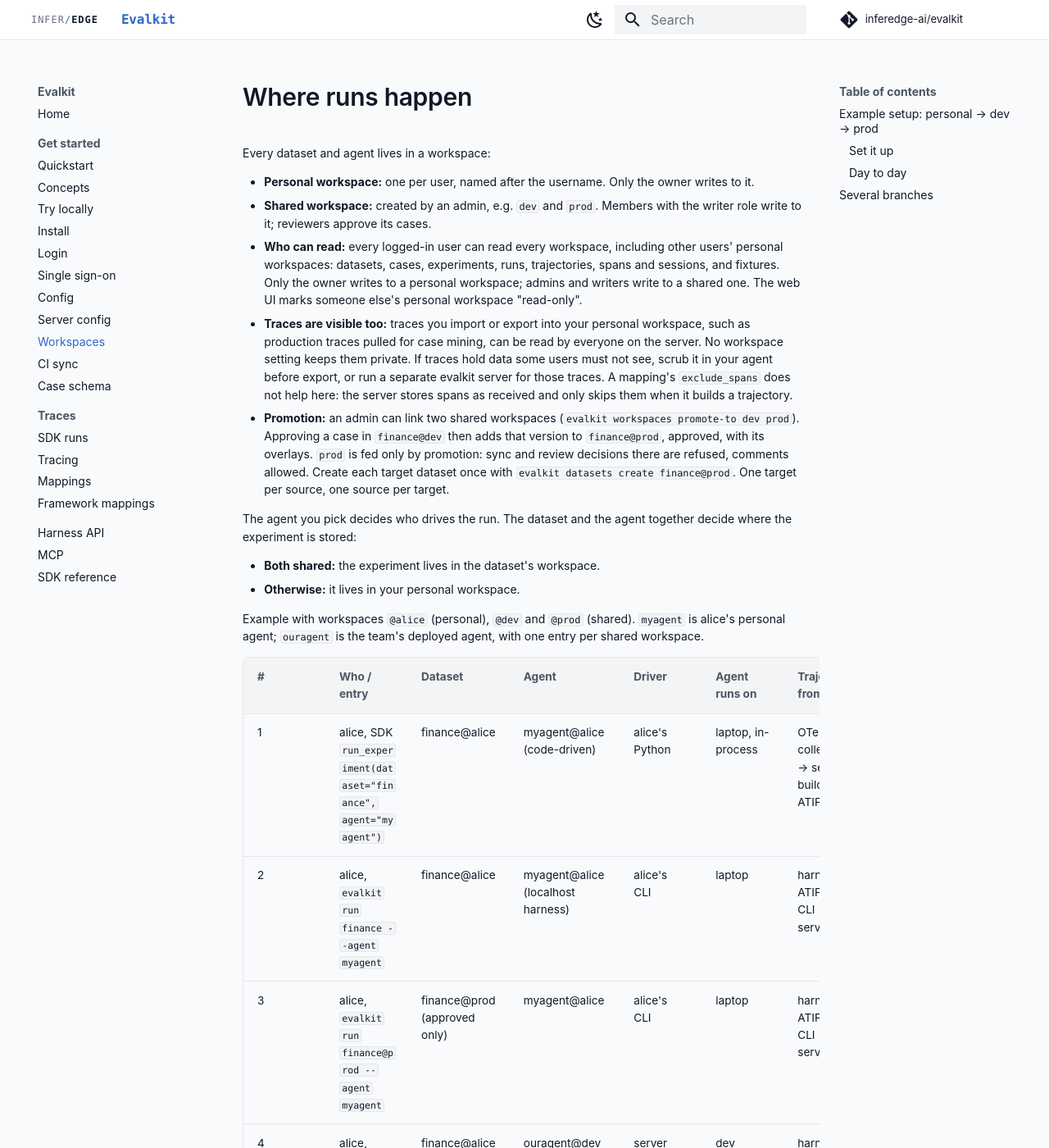
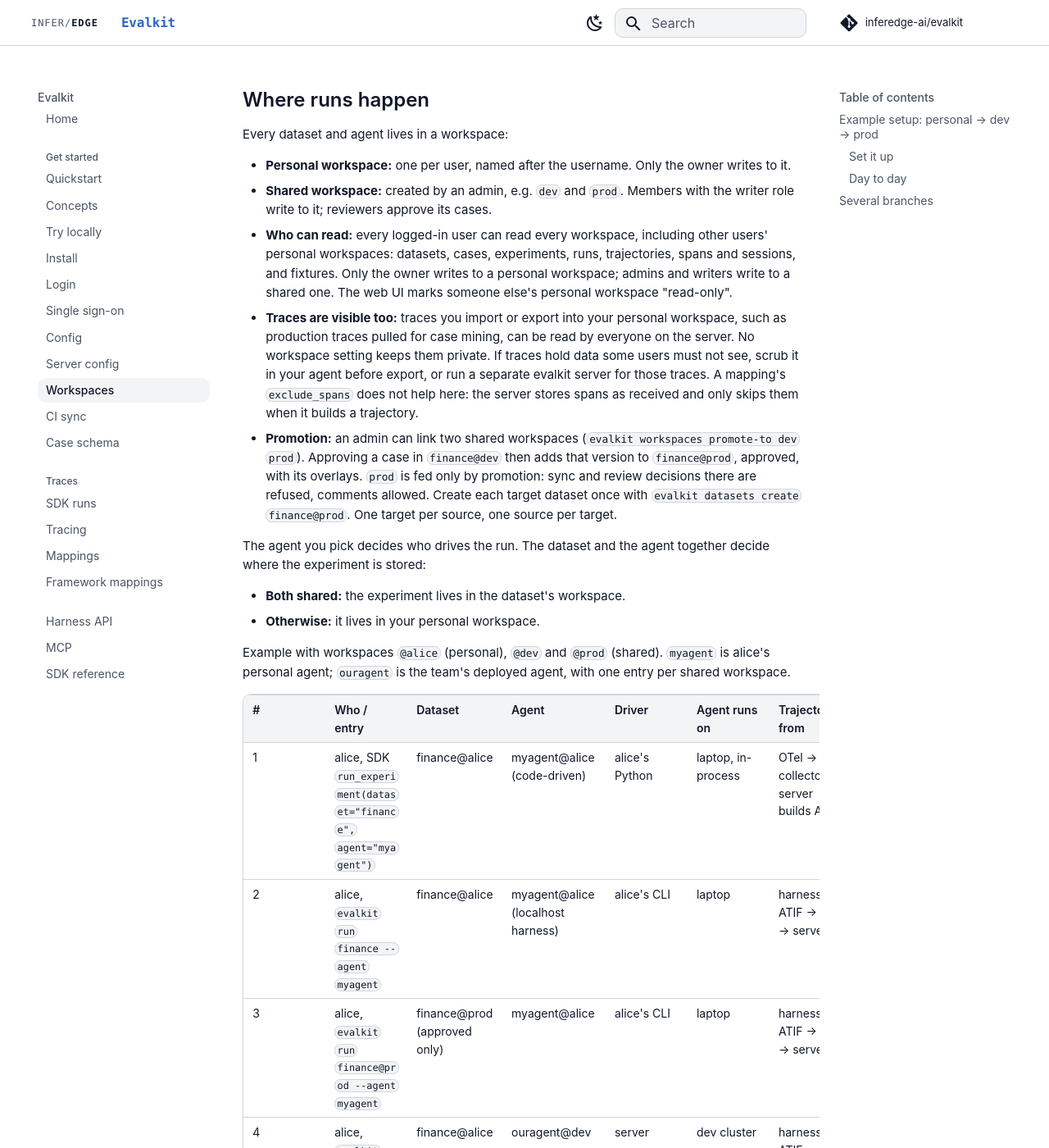
Before and after one commit to inferedge-ai/evalkit, an MkDocs documentation site: the page built from docs/user/workspaces.md, in a window 1280 px wide and 1400 px high. Shown: the whole window at 82% size. Built offline with MkDocs 1.6.1 and Material for MkDocs 9.7.7, drawn with Linux system fonts in a browser that asks for light colours; comment, search, counter and statistics services are not loaded; the version menu is left out.

Commit message:
Style the docs site and the web UI docs page with the UI's design tokens
Co-Authored-By: Claude <noreply@anthropic.com>

```diff
--- a/docs/site/stylesheets/evalkit.css
+++ b/docs/site/stylesheets/evalkit.css
@@ -1,67 +1,86 @@
-/* The web UI's tokens (ui/src/theme.css) mapped onto Material's variables. */
-@import url("https://fonts.googleapis.com/css2?family=JetBrains+Mono:wght@400;600&display=swap");
+/* The web UI's design tokens (tokens.css, generated from ui/src/styles/tokens) mapped onto
+   Material's variables, with the UI's roles from ui/src/theme.css. */
+@import url("https://fonts.googleapis.com/css2?family=Roboto:wght@400;500;600;700&family=JetBrains+Mono:wght@400;600&display=swap");
 
 :root {
-  --md-text-font-family: -apple-system, BlinkMacSystemFont, "Segoe UI", system-ui, sans-serif;
+  --md-text-font-family: "Roboto", system-ui, sans-serif;
   --md-code-font-family: "JetBrains Mono", ui-monospace, "SF Mono", Menlo, monospace;
-}
-
-[data-md-color-scheme="default"] {
-  --ek-brand: rgb(46 103 200);
-  --ek-brand-hover: rgb(32 72 140);
-  --ek-surface: rgb(255 255 255);
-  --ek-canvas: rgb(249 250 251);
-  --ek-fill: rgb(243 244 246);
-  --ek-line: rgb(229 231 235);
-  --ek-ink: rgb(17 24 39);
-  --ek-ink-2: rgb(75 85 99);
-  --ek-ink-3: rgb(107 114 128);
+  --ek-radius-sm: calc(var(--radius) * 0.6);
+  --ek-radius-md: calc(var(--radius) * 0.8);
+  --ek-radius-lg: var(--radius);
+  --ek-ink-2: var(--color-gray-600);
+  --ek-ink-4: var(--color-gray-400);
 }
 
 [data-md-color-scheme="slate"] {
-  --ek-brand: rgb(107 154 232);
-  --ek-brand-hover: rgb(144 181 243);
-  --ek-surface: rgb(23 30 44);
-  --ek-canvas: rgb(15 21 33);
-  --ek-fill: rgb(33 42 58);
-  --ek-line: rgb(50 61 80);
-  --ek-ink: rgb(241 245 249);
-  --ek-ink-2: rgb(190 200 215);
-  --ek-ink-3: rgb(148 161 182);
-  --md-hue: 220;
+  --ek-ink-2: var(--color-gray-300);
+  --ek-ink-4: var(--color-gray-500);
 }
 
 [data-md-color-scheme="default"],
 [data-md-color-scheme="slate"] {
-  --md-primary-fg-color: var(--ek-surface);
-  --md-primary-fg-color--light: var(--ek-surface);
-  --md-primary-fg-color--dark: var(--ek-surface);
-  --md-primary-bg-color: var(--ek-ink);
+  --ek-brand: var(--primary);
+  --ek-brand-hover: color-mix(in oklab, var(--primary) 80%, var(--foreground));
+  --ek-surface: var(--card);
+  --ek-canvas: var(--background);
+  --ek-fill: var(--muted);
+  --ek-line: var(--border);
+  --ek-ink: var(--foreground);
+  --ek-ink-3: var(--muted-foreground);
+  --md-hue: 220;
+
+  --md-primary-fg-color: var(--card);
+  --md-primary-fg-color--light: var(--card);
+  --md-primary-fg-color--dark: var(--card);
+  --md-primary-bg-color: var(--foreground);
   --md-primary-bg-color--light: var(--ek-ink-2);
   --md-accent-fg-color: var(--ek-brand-hover);
-  --md-accent-fg-color--transparent: color-mix(in srgb, var(--ek-brand) 10%, transparent);
+  --md-accent-fg-color--transparent: color-mix(in oklab, var(--primary) 10%, transparent);
+  --md-accent-bg-color: var(--primary-foreground);
 
-  --md-default-bg-color: var(--ek-canvas);
-  --md-default-fg-color: var(--ek-ink);
+  --md-default-bg-color: var(--background);
+  --md-default-fg-color: var(--foreground);
   --md-default-fg-color--light: var(--ek-ink-2);
-  --md-default-fg-color--lighter: var(--ek-ink-3);
-  --md-default-fg-color--lightest: var(--ek-line);
+  --md-default-fg-color--lighter: var(--muted-foreground);
+  --md-default-fg-color--lightest: var(--border);
 
-  --md-typeset-color: var(--ek-ink);
-  --md-typeset-a-color: var(--ek-brand);
-  --md-code-bg-color: var(--ek-fill);
-  --md-code-hl-color: color-mix(in srgb, var(--ek-brand) 15%, transparent);
-  --md-code-fg-color: var(--ek-ink);
-  --md-typeset-table-color: var(--ek-line);
-  --md-footer-bg-color: var(--ek-canvas);
-  --md-footer-bg-color--dark: var(--ek-canvas);
+  --md-typeset-color: var(--foreground);
+  --md-typeset-a-color: var(--primary);
+  --md-code-bg-color: var(--muted);
+  --md-code-fg-color: var(--foreground);
+  --md-code-hl-color: color-mix(in oklab, var(--primary) 15%, transparent);
+  --md-typeset-table-color: var(--border);
+  --md-typeset-table-color--light: color-mix(in oklab, var(--border) 50%, transparent);
+  --md-admonition-bg-color: var(--card);
+  --md-admonition-fg-color: var(--foreground);
+  --md-footer-bg-color: var(--background);
+  --md-footer-bg-color--dark: var(--background);
   --md-footer-fg-color: var(--ek-ink-2);
-  --md-footer-fg-color--light: var(--ek-ink-3);
+  --md-footer-fg-color--light: var(--muted-foreground);
+  --md-footer-fg-color--lighter: var(--ek-ink-4);
+  --md-shadow-z1: 0 1px 2px 0 rgb(0 0 0 / 0.05);
+  --md-shadow-z2: 0 1px 3px 0 rgb(0 0 0 / 0.1), 0 1px 2px -1px rgb(0 0 0 / 0.1);
+  --md-shadow-z3: 0 4px 6px -1px rgb(0 0 0 / 0.1), 0 2px 4px -2px rgb(0 0 0 / 0.1);
 }
 
+body {
+  -webkit-font-smoothing: antialiased;
+}
+
+::selection {
+  background-color: color-mix(in oklab, var(--primary) 20%, transparent);
+}
+
+/* Header and tabs: the UI's top bar, a card surface over a hairline. */
 .md-header {
-  border-bottom: 1px solid var(--ek-line);
+  height: var(--height-top-bar);
+  background-color: var(--card);
+  border-bottom: 1px solid var(--border);
   box-shadow: none;
+}
+
+.md-header__inner {
+  height: 100%;
 }
 
 .md-header[data-md-state="shadow"],
@@ -70,76 +89,11 @@
 }
 
 .md-tabs {
-  background-color: var(--ek-surface);
+  background-color: var(--card);
   color: var(--ek-ink-2);
+  border-bottom: 1px solid var(--border);
 }
 
-.md-search__input {
-  background-color: var(--ek-fill);
-  color: var(--ek-ink);
-}
-
-.md-search__input::placeholder,
-.md-search__icon {
-  color: var(--ek-ink-3);
-}
-
-.md-nav__link--active,
-.md-nav__item .md-nav__link--active {
-  color: var(--ek-brand);
-}
-
-.md-typeset {
-  font-size: 0.7rem;
-  line-height: 1.55;
-}
-
-.md-typeset h1 {
-  color: var(--ek-ink);
-  font-weight: 600;
-  font-size: 1.5rem;
-}
-
-.md-typeset h2,
-.md-typeset h3 {
-  font-weight: 600;
-}
-
-.md-typeset code {
-  border-radius: 4px;
-  font-size: 0.85em;
-}
-
-.md-typeset pre > code {
-  border: 1px solid var(--ek-line);
-  border-radius: 6px;
-}
-
-.md-typeset table:not([class]) {
-  border: 1px solid var(--ek-line);
-  border-radius: 6px;
-  font-size: 0.68rem;
-}
-
-.md-typeset table:not([class]) th {
-  background-color: var(--ek-fill);
-  color: var(--ek-ink-2);
-}
-
-.md-banner {
-  background-color: color-mix(in srgb, var(--ek-brand) 12%, var(--ek-surface));
-  color: var(--ek-ink);
-}
-
-.md-banner a {
-  color: var(--ek-brand);
-}
-
-.doc-signature {
-  font-family: var(--md-code-font-family);
-}
-
-/* The web UI's header: the InferEdge lockup, then "Evalkit" in the brand colour. */
 .md-header__button.md-logo {
   margin-right: 0.4rem;
   padding: 0.4rem 0;
@@ -154,15 +108,15 @@
 }
 
 .ek-infer {
-  color: var(--ek-ink-3);
+  color: var(--muted-foreground);
 }
 
 .ek-slash {
-  color: var(--ek-brand);
+  color: var(--primary);
 }
 
 .ek-edge {
-  color: var(--ek-ink);
+  color: var(--foreground);
   font-weight: 700;
 }
 
@@ -170,20 +124,175 @@
   font-family: var(--md-code-font-family);
   font-weight: 600;
   letter-spacing: -0.01em;
-  color: var(--ek-brand);
+  color: var(--primary);
 }
 
 .md-header__topic .md-ellipsis {
   font-size: 0.8rem;
 }
 
-/* Links, inline code and code blocks as the UI's markdown renders them. */
+.md-header__button.md-icon:hover,
+.md-source:hover {
+  opacity: 1;
+  color: var(--primary);
+}
+
+/* Search: the UI's input, a muted field with a hairline and the brand focus ring. */
+.md-search__form {
+  background-color: var(--muted);
+  border: 1px solid var(--input);
+  border-radius: var(--ek-radius-md);
+  box-shadow: none;
+}
+
+.md-search__form:hover {
+  background-color: var(--muted);
+}
+
+[data-md-toggle="search"]:checked ~ .md-header .md-search__form {
+  background-color: var(--popover);
+  border-color: var(--ring);
+  box-shadow: 0 0 0 3px color-mix(in oklab, var(--ring) 24%, transparent);
+  border-radius: var(--ek-radius-md) var(--ek-radius-md) 0 0;
+}
+
+.md-search__input {
+  background-color: transparent;
+  color: var(--foreground);
+}
+
+.md-search__input::placeholder,
+.md-search__icon {
+  color: var(--muted-foreground);
+}
+
+.md-search__output {
+  border: 1px solid var(--border);
+  border-top: none;
+  border-radius: 0 0 var(--ek-radius-md) var(--ek-radius-md);
+  box-shadow: var(--md-shadow-z2);
+}
+
+.md-search__scrollwrap,
+.md-search-result__meta {
+  background-color: var(--popover);
+}
+
+.md-search-result__meta {
+  color: var(--muted-foreground);
+  border-bottom: 1px solid var(--border);
+}
+
+.md-search-result__link:is(:focus, :hover),
+.md-search-result__more > summary:is(:focus, :hover) {
+  background-color: var(--muted);
+}
+
+.md-search-result mark {
+  color: var(--primary);
+}
+
+/* Sidebar and table of contents: the UI's docs menu, a muted pill on the current page. */
+.md-nav {
+  font-size: 0.7rem;
+}
+
+.md-nav__title {
+  color: var(--muted-foreground);
+  font-weight: 500;
+}
+
+.md-nav__item--section > .md-nav__link {
+  color: var(--muted-foreground);
+  font-size: 0.6rem;
+  font-weight: 500;
+}
+
+.md-sidebar--primary .md-nav__link {
+  margin-top: 0.1rem;
+  padding: 0.3rem 0.5rem;
+  border-radius: var(--ek-radius-md);
+  color: var(--muted-foreground);
+  transition: background-color var(--duration-medium) var(--ease-standard),
+    color var(--duration-medium) var(--ease-standard);
+}
+
+.md-sidebar--primary .md-nav__item--section > .md-nav__link {
+  padding-bottom: 0.1rem;
+}
+
+.md-sidebar--primary .md-nav__link[href]:hover {
+  background-color: var(--muted);
+  color: var(--foreground);
+}
+
+.md-sidebar--primary .md-nav__link--active,
+.md-sidebar--primary .md-nav__link--active:hover {
+  background-color: var(--muted);
+  color: var(--foreground);
+  font-weight: 500;
+}
+
+.md-sidebar--secondary .md-nav__link {
+  color: var(--muted-foreground);
+}
+
+.md-sidebar--secondary .md-nav__link--active,
+.md-sidebar--secondary .md-nav__link:hover {
+  color: var(--primary);
+}
+
+/* Body text and headings at the UI docs page's sizes. */
+.md-typeset {
+  font-size: 0.75rem;
+  line-height: 1.55;
+}
+
+.md-typeset h1,
+.md-typeset h2,
+.md-typeset h3,
+.md-typeset h4 {
+  color: var(--foreground);
+  font-weight: 600;
+  letter-spacing: normal;
+}
+
+.md-typeset h1 {
+  font-size: 1.6em;
+  margin: 0 0 0.6em;
+}
+
+.md-typeset h2 {
+  font-size: 1.2em;
+  margin: 1.6em 0 0.5em;
+}
+
+.md-typeset h3 {
+  font-size: 1.05em;
+  margin: 1.2em 0 0.4em;
+}
+
+.md-typeset h4 {
+  font-size: 1em;
+  margin: 1em 0 0.4em;
+}
+
+.md-typeset .headerlink {
+  color: var(--muted-foreground);
+}
+
+.md-typeset .headerlink:is(:focus, :hover),
+.md-typeset :target > .headerlink {
+  color: var(--primary);
+}
+
 .md-typeset a {
+  color: var(--primary);
   text-decoration: underline;
   text-underline-offset: 2px;
 }
 
-.md-typeset a:hover {
+.md-typeset a:is(:focus, :hover) {
   color: var(--ek-brand-hover);
 }
 
@@ -193,17 +302,33 @@
   text-decoration: none;
 }
 
+/* Inline code and code blocks as the UI's markdown renders them. */
 .md-typeset :not(pre) > code {
-  border: 1px solid var(--ek-line);
-  border-radius: 3px;
+  background-color: var(--muted);
+  border: 1px solid var(--border);
+  border-radius: var(--ek-radius-sm);
   padding: 0 0.2em;
+  font-size: 0.85em;
 }
 
-/* Code blocks use the app's highlighting: prism's `github` theme in light,
-   `nightOwl` in dark (ui/src/pages/DocsPage.tsx). */
+.md-typeset pre > code {
+  background-color: var(--muted);
+  border: 1px solid var(--border);
+  border-radius: var(--ek-radius-md);
+}
+
+.md-typeset .md-code__nav,
+.md-typeset .md-clipboard {
+  color: var(--muted-foreground);
+}
+
+.md-typeset .md-clipboard:is(:focus, :hover) {
+  color: var(--primary);
+}
+
+/* Prism's `github` theme in light and `nightOwl` in dark, the themes the UI's code blocks
+   use (ui/src/pages/DocsPage.tsx), over the muted token background. */
 [data-md-color-scheme="default"] {
-  --ek-pre-bg: #f6f8fa;
-  --ek-pre-fg: #393a34;
   --md-code-hl-comment-color: #999988;
   --md-code-hl-string-color: #e3116c;
   --md-code-hl-number-color: #36acaa;
@@ -219,8 +344,6 @@
 }
 
 [data-md-color-scheme="slate"] {
-  --ek-pre-bg: #011627;
-  --ek-pre-fg: #d6deeb;
   --md-code-hl-comment-color: rgb(99 119 119);
   --md-code-hl-string-color: rgb(173 219 103);
   --md-code-hl-number-color: rgb(247 140 108);
@@ -235,21 +358,197 @@
   --md-code-hl-generic-color: #d6deeb;
 }
 
-.md-typeset pre > code {
-  background-color: var(--ek-pre-bg);
-  color: var(--ek-pre-fg);
-}
-
 .md-typeset .highlight .c,
 .md-typeset .highlight .c1,
 .md-typeset .highlight .cm {
   font-style: italic;
 }
 
-tr:has(.ek-row-anchor:target) {
-  background-color: var(--ek-fill);
+/* Tables: hairline borders, a muted header row, the UI's radius. */
+.md-typeset table:not([class]) {
+  border: 1px solid var(--border);
+  border-radius: var(--ek-radius-md);
+  font-size: 0.7rem;
+  box-shadow: none;
+}
+
+.md-typeset table:not([class]) th {
+  background-color: var(--muted);
+  color: var(--foreground);
+  font-weight: 600;
+}
+
+.md-typeset table:not([class]) :is(th, td) {
+  border-top: 1px solid var(--border);
+  padding: 0.5em 0.8em;
+}
+
+.md-typeset table:not([class]) tbody tr:hover {
+  background-color: color-mix(in oklab, var(--muted) 50%, transparent);
+  box-shadow: none;
+}
+
+tr:has(.ek-row-anchor:target),
+.md-typeset table:not([class]) tbody tr:has(.ek-row-anchor:target) {
+  background-color: var(--muted);
 }
 
 .ek-row-anchor {
   scroll-margin-top: 4rem;
 }
+
+/* Content tabs: the UI's TabsList, a muted track with the selected tab raised on it. */
+.md-typeset .tabbed-set {
+  margin: 0.75em 0;
+}
+
+.md-typeset .tabbed-labels {
+  display: inline-flex;
+  gap: 0;
+  max-width: 100%;
+  padding: 3px;
+  border-radius: var(--ek-radius-lg);
+  background-color: var(--muted);
+  box-shadow: none;
+}
+
+.md-typeset .tabbed-labels::before,
+.js .md-typeset .tabbed-labels::before {
+  display: none;
+}
+
+.md-typeset .tabbed-labels {
+  width: fit-content;
+}
+
+.md-typeset .tabbed-labels > label > a {
+  display: inline;
+  margin: 0;
+  padding: 0;
+  color: inherit;
+  text-decoration: none;
+}
+
+.md-typeset .tabbed-labels > label {
+  padding: 0.25rem 0.75rem;
+  border: 1px solid transparent;
+  border-radius: var(--ek-radius-md);
+  color: color-mix(in oklab, var(--foreground) 60%, transparent);
+  font-size: 0.7rem;
+  font-weight: 500;
+  transition: color var(--duration-medium) var(--ease-standard),
+    background-color var(--duration-medium) var(--ease-standard);
+}
+
+.md-typeset .tabbed-labels > label:hover {
+  color: var(--foreground);
+}
+
+.md-typeset .tabbed-set > input:nth-child(1):checked ~ .tabbed-labels > :nth-child(1),
+.md-typeset .tabbed-set > input:nth-child(2):checked ~ .tabbed-labels > :nth-child(2),
+.md-typeset .tabbed-set > input:nth-child(3):checked ~ .tabbed-labels > :nth-child(3),
+.md-typeset .tabbed-set > input:nth-child(4):checked ~ .tabbed-labels > :nth-child(4),
+.md-typeset .tabbed-set > input:nth-child(5):checked ~ .tabbed-labels > :nth-child(5),
+.md-typeset .tabbed-set > input:nth-child(6):checked ~ .tabbed-labels > :nth-child(6) {
+  background-color: var(--background);
+  color: var(--foreground);
+  box-shadow: var(--md-shadow-z1);
+}
+
+[data-md-color-scheme="slate"] .md-typeset .tabbed-set > input:checked ~ .tabbed-labels > label {
+  box-shadow: none;
+}
+
+[data-md-color-scheme="slate"] .md-typeset .tabbed-set > input:nth-child(1):checked ~ .tabbed-labels > :nth-child(1),
+[data-md-color-scheme="slate"] .md-typeset .tabbed-set > input:nth-child(2):checked ~ .tabbed-labels > :nth-child(2),
+[data-md-color-scheme="slate"] .md-typeset .tabbed-set > input:nth-child(3):checked ~ .tabbed-labels > :nth-child(3),
+[data-md-color-scheme="slate"] .md-typeset .tabbed-set > input:nth-child(4):checked ~ .tabbed-labels > :nth-child(4),
+[data-md-color-scheme="slate"] .md-typeset .tabbed-set > input:nth-child(5):checked ~ .tabbed-labels > :nth-child(5),
+[data-md-color-scheme="slate"] .md-typeset .tabbed-set > input:nth-child(6):checked ~ .tabbed-labels > :nth-child(6) {
+  border-color: var(--input);
+  background-color: var(--background);
+}
+
+.md-typeset .tabbed-set > input:focus-visible ~ .tabbed-labels > label:is(:focus-visible) {
+  box-shadow: 0 0 0 3px color-mix(in oklab, var(--ring) 50%, transparent);
+}
+
+.md-typeset .tabbed-content {
+  padding-top: 0.25rem;
+}
+
+/* Admonitions: a card with a hairline; the type colour stays on the icon and the left edge. */
+.md-typeset :is(.admonition, details) {
+  border: 1px solid var(--border);
+  border-left-width: 0.2rem;
+  border-radius: var(--ek-radius-md);
+  background-color: var(--card);
+  box-shadow: none;
+  font-size: 0.7rem;
+}
+
+.md-typeset :is(.admonition, details)[class] {
+  border-top-color: var(--border);
+  border-right-color: var(--border);
+  border-bottom-color: var(--border);
+}
+
+.md-typeset :is(.admonition-title, summary) {
+  color: var(--foreground);
+  font-weight: 600;
+}
+
+/* Images: never wider than the column, the UI's radius and hairline. */
+.md-typeset img {
+  max-width: 100%;
+  height: auto;
+  border: 1px solid var(--border);
+  border-radius: var(--ek-radius-md);
+}
+
+/* Footer, banner and the version selector. */
+.md-footer {
+  border-top: 1px solid var(--border);
+}
+
+.md-footer-meta {
+  background-color: var(--background);
+}
+
+.md-banner {
+  background-color: color-mix(in oklab, var(--primary) 12%, var(--card));
+  color: var(--foreground);
+}
+
+.md-banner a {
+  color: var(--primary);
+}
+
+.md-version__current {
+  color: var(--muted-foreground);
+  font-family: var(--md-code-font-family);
+}
+
+.md-version__list {
+  background-color: var(--popover);
+  border: 1px solid var(--border);
+  border-radius: var(--ek-radius-md);
+  box-shadow: var(--md-shadow-z2);
+  color: var(--popover-foreground);
+}
+
+.md-version__link:is(:focus, :hover) {
+  background-color: var(--muted);
+  color: var(--foreground);
+}
+
+.md-top {
+  background-color: var(--card);
+  border: 1px solid var(--border);
+  box-shadow: var(--md-shadow-z1);
+  color: var(--foreground);
+}
+
+.doc-signature {
+  font-family: var(--md-code-font-family);
+}
--- a/mkdocs.yml
+++ b/mkdocs.yml
@@ -36,6 +36,7 @@ theme:
     - toc.follow
 
 extra_css:
+  - stylesheets/tokens.css
   - stylesheets/evalkit.css
 
 extra_javascript:
```
Also changed, not shown: CHANGELOG.md (+7 -0 lines), docs/site/hooks.py (+12 -3 lines), docs/site/tokens.py (added, +43 -0 lines), ui/src/pages/DocsPage.tsx (+5 -4 lines), ui/src/theme.css (+34 -15 lines), 1 other file.
